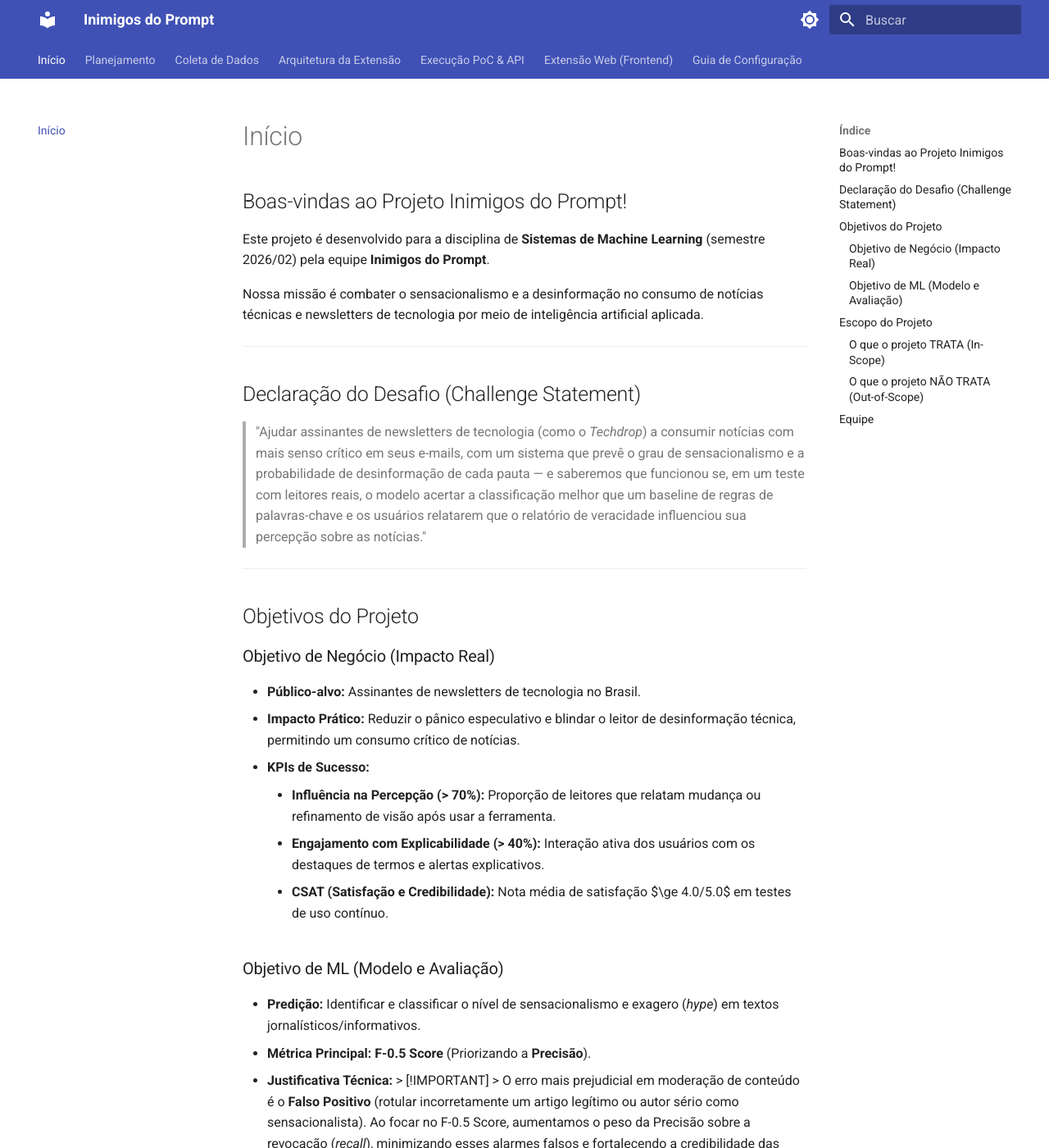
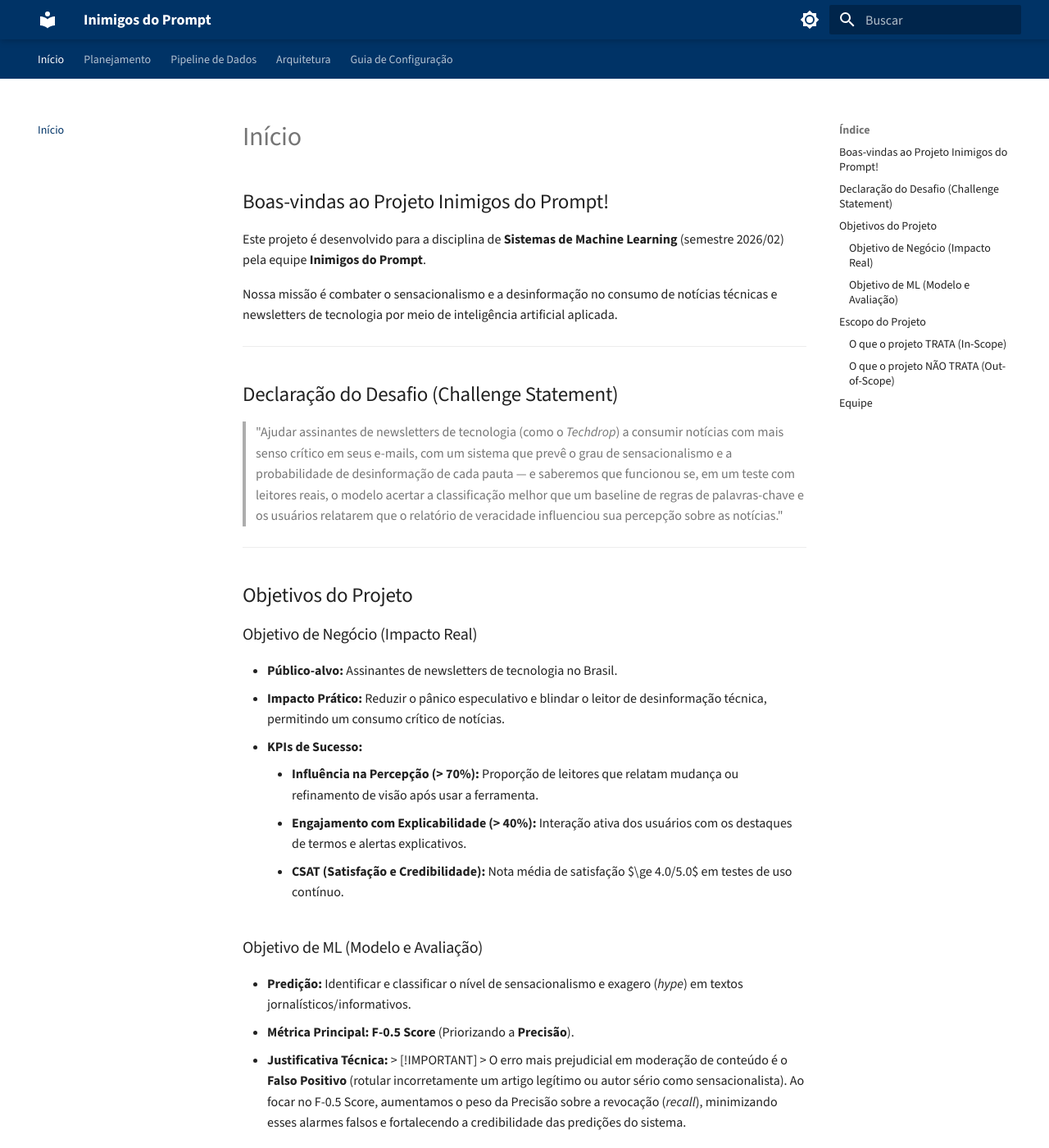
Before and after one commit to unb-Sistemas-de-Machine-learning/challenge_1_inimigos_do_prompt, an MkDocs documentation site: the page built from docs/index.md, in a window 1280 px wide and 1400 px high. Shown: the whole window at 82% size. Built offline with MkDocs 1.6.1 and Material for MkDocs 9.7.7, drawn with Linux system fonts in a browser that asks for light colours.

Commit message:
docs: apply 'Domínio Público' visual identity and improve nav

```diff
--- /dev/null
+++ b/docs/assets/css/extra.css
@@ -0,0 +1,33 @@
+:root {
+  /* Cores base para o tema "Domínio Público" */
+  --md-primary-fg-color:        #003366;
+  --md-primary-fg-color--light: #1A4A8A;
+  --md-primary-fg-color--dark:  #001F40;
+  --md-primary-bg-color:        #ffffff;
+  --md-accent-fg-color:         #D4A017;
+  --md-accent-fg-color--transparent: rgba(212, 160, 23, 0.1);
+}
+
+/* Modo escuro (Dark mode) */
+[data-md-color-scheme="slate"] {
+  --md-primary-fg-color:        #1A4A8A;
+  --md-primary-fg-color--light: #2E6AC7;
+  --md-primary-fg-color--dark:  #003366;
+  --md-accent-fg-color:         #F0BE32;
+}
+
+/* Adicionando uma leve sombra ao cabeçalho para dar mais profundidade */
+.md-header {
+  box-shadow: 0 2px 8px rgba(0,0,0,0.2);
+}
+
+/* Melhorando a aparência dos links para ficar mais elegante e moderno */
+.md-typeset a {
+  text-decoration: underline;
+  text-decoration-color: transparent;
+  transition: text-decoration-color 0.2s ease-in-out;
+}
+
+.md-typeset a:hover {
+  text-decoration-color: var(--md-accent-fg-color);
+}
--- a/mkdocs.yml
+++ b/mkdocs.yml
@@ -1,24 +1,28 @@
 site_name: Inimigos do Prompt
 site_description: Documentação do Challenge 1 da Equipe Inimigos do Prompt - Sistemas de Machine Learning 2026/02
 site_author: Equipe Inimigos do Prompt
+site_url: https://interacao-humano-computador.github.io/2026.2-Grupo08/
 
 theme:
   name: material
   language: pt
+  font:
+    text: Source Sans 3
+    code: JetBrains Mono
   palette:
     # Paleta de cores para o modo claro
     - media: "(prefers-color-scheme: light)"
       scheme: default
-      primary: indigo
-      accent: teal
+      primary: custom
+      accent: custom
       toggle:
         icon: material/brightness-7
         name: Mudar para modo escuro
     # Paleta de cores para o modo escuro
     - media: "(prefers-color-scheme: dark)"
       scheme: slate
-      primary: indigo
-      accent: teal
+      primary: custom
+      accent: custom
       toggle:
         icon: material/brightness-4
         name: Mudar para modo claro
@@ -27,9 +31,15 @@ theme:
     - navigation.sections
     - navigation.top
     - navigation.tracking
+    - navigation.instant
+    - navigation.instant.progress
     - search.suggest
     - search.highlight
     - content.code.copy
+    - content.tooltips
+
+extra_css:
+  - assets/css/extra.css
 
 markdown_extensions:
   - admonition
@@ -54,8 +64,9 @@ markdown_extensions:
 nav:
   - Início: index.md
   - Planejamento: planejamento.md
-  - Coleta de Dados: dados.md
-  - Arquitetura da Extensão: arquitetura.md
-  - Execução PoC & API: execucao_poc_api.md
-  - Extensão Web (Frontend): extensao_frontend.md
+  - Pipeline de Dados: dados.md
+  - Arquitetura:
+      - Extensão Web (Frontend): extensao_frontend.md
+      - Execução PoC & API (Backend): execucao_poc_api.md
+      - Estrutura Técnica: arquitetura.md
   - Guia de Configuração: setup.md
```
